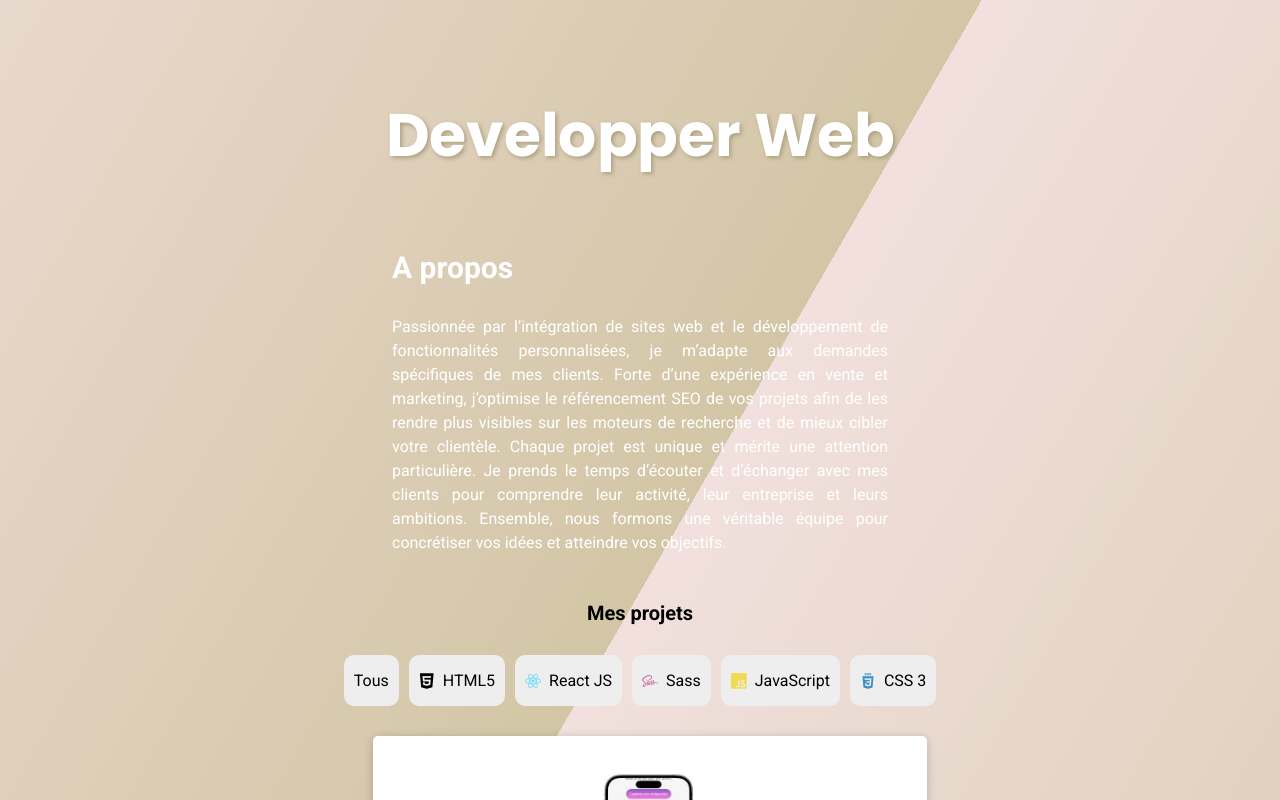
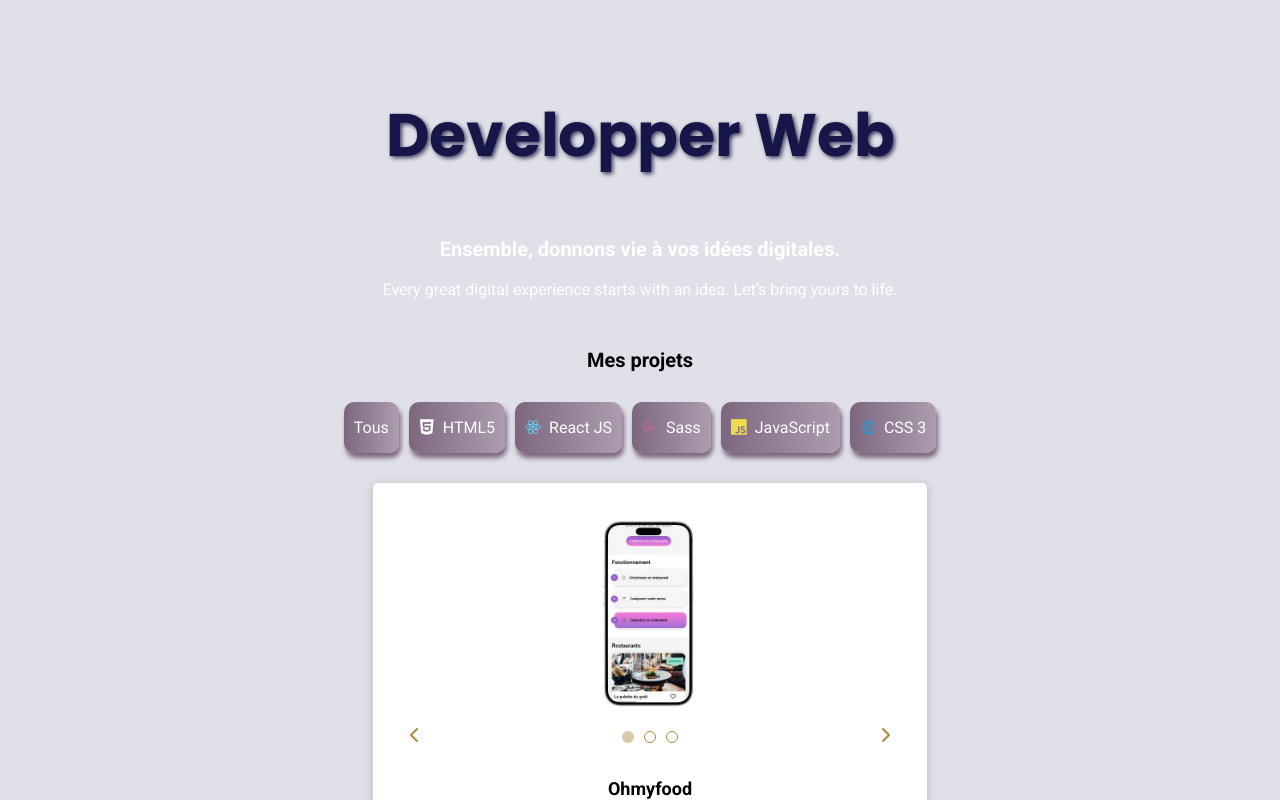
Before and after one commit to MarieOrsoni/Portfolio, a React (Vite) app in the folder my-portfolio-app/: page / in a window 1280 px wide. Shown: the top 800 px of the page. Built offline with nearby package versions, Linux system fonts and the light colour scheme.

Commit message:
decided on light color theme green 478559, purple 161748, pink f95d9b, blue 39a0ca

```diff
--- a/my-portfolio-app/src/composants/about-me/intro.jsx
+++ b/my-portfolio-app/src/composants/about-me/intro.jsx
@@ -4,19 +4,14 @@ function AboutMe() {
   return (
     <>
       <div className="message-info">
-        <h2 className="message-header">A propos</h2>
+        <h2 className="message-header">
+          {" "}
+          Ensemble, donnons vie à vos idées digitales.
+        </h2>
 
         <p className="message">
-          Passionnée par l’intégration de sites web et le développement de
-          fonctionnalités personnalisées, je m’adapte aux demandes spécifiques
-          de mes clients. Forte d’une expérience en vente et marketing,
-          j’optimise le référencement SEO de vos projets afin de les rendre plus
-          visibles sur les moteurs de recherche et de mieux cibler votre
-          clientèle. Chaque projet est unique et mérite une attention
-          particulière. Je prends le temps d’écouter et d’échanger avec mes
-          clients pour comprendre leur activité, leur entreprise et leurs
-          ambitions. Ensemble, nous formons une véritable équipe pour
-          concrétiser vos idées et atteindre vos objectifs.
+          Every great digital experience starts with an idea. Let’s bring yours
+          to life.
         </p>
       </div>
     </>
--- a/my-portfolio-app/src/index.css
+++ b/my-portfolio-app/src/index.css
@@ -4,9 +4,9 @@ body {
   display: flex;
   flex-direction: column;
   min-height: 100vh;
-  /*background: radial-gradient(#9864c8, rgb(90, 35, 117), black);
-  background: linear-gradient(180deg, #d8c7a0, #d3c6a6);*/
-  background: repeating-linear-gradient(300deg, #d3c6a6 4%, #c9887c42 60%);
+  background: #e0e1e8;
+  /*background: linear-gradient(180deg, #d8c7a0, #d3c6a6);
+  background: repeating-linear-gradient(300deg, #d3c6a6 4%, #c9887c42 60%);*/
 }
 
 h1 {
@@ -43,8 +43,8 @@ ul li {
   font-weight: 700;
   font-style: normal;
 
-  color: white;
-  text-shadow: 2px 2px 4px #ac9f80;
+  color: #161748;
+  text-shadow: 2px 2px 4px #403b60;
   opacity: 0;
   transform: translateX(-100vw);
   animation: slideFromLeft 2.5s ease-out forwards;
@@ -94,14 +94,13 @@ main {
   align-items: center;
 }
 /*About me*/
+/*
 .message-info {
   width: 40%;
-}
+}*/
 .message-header {
-  margin-top: 30px;
-  margin-bottom: 30px;
   color: white;
-  font-size: 30px;
+  text-align: center;
 }
 .message {
   text-align: justify;
@@ -133,12 +132,14 @@ main {
 .skill-item {
   justify-content: space-between;
   padding: 0 10px;
-  background-color: #eee;
+  background: linear-gradient(90deg, #7c677f, #ad9cb0);
+  box-shadow: 2px 5px 5px #7c667f;
   border-radius: 10px;
   display: flex;
   flex-direction: row;
   align-items: center;
   cursor: pointer;
+  color: white;
   gap: 0.5rem;
 }
 
@@ -388,9 +389,9 @@ footer {
   .modal-open .photo {
     height: 250px;
   }
-  .message-info {
+  /* .message-info {
     width: 60%;
-  }
+  }*/
 }
 @media (max-width: 699px) {
   .modal-open .photo {
```
